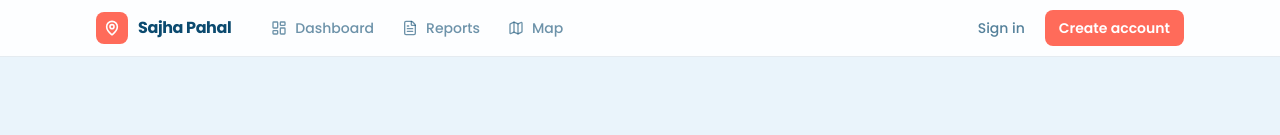
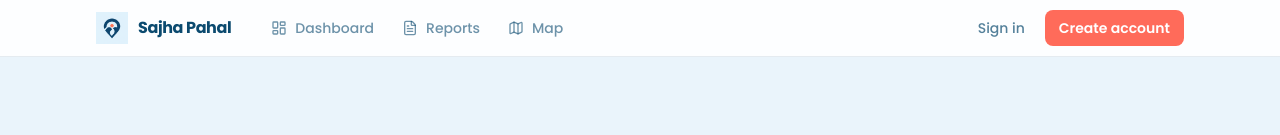
Before and after one commit to alshan-rijal/SOS-2026, a Next.js app in the folder my-app/: page / in a window 1280 px wide. Shown: the top 135 px of the page. Built offline with nearby package versions, Linux system fonts and the light colour scheme.

Commit message:
Logo Changed

```diff
--- a/my-app/components/Logo.jsx
+++ b/my-app/components/Logo.jsx
@@ -1,27 +1,35 @@
-import Link from 'next/link'
-import { MapPin } from 'lucide-react'
+import Link from "next/link";
+import Image from "next/image";
+import logoMark from "../app/business-images/Community Spark Location Pin.png";
 
 // Brand mark. `href` may be null to render a non-link logo (e.g. inside a card).
-export default function Logo({ href = '/', compact = false, className = '' }) {
+export default function Logo({ href = "/", compact = false, className = "" }) {
   const inner = (
     <>
-      <span className="flex h-8 w-8 shrink-0 items-center justify-center rounded-lg bg-accent text-white">
-        <MapPin className="h-4 w-4" strokeWidth={2.4} aria-hidden="true" />
-      </span>
+      <Image
+        src={logoMark}
+        alt=""
+        priority
+        className="h-8 w-8 shrink-0 object-contain"
+      />
       <span className="text-base font-bold tracking-tight text-ink">
         Sajha Pahal
-        {compact ? null : <span className="sr-only"> — community problem reporting</span>}
+        {compact ? null : (
+          <span className="sr-only"> — community problem reporting</span>
+        )}
       </span>
     </>
-  )
+  );
 
   if (!href) {
-    return <span className={`flex items-center gap-2.5 ${className}`}>{inner}</span>
+    return (
+      <span className={`flex items-center gap-2.5 ${className}`}>{inner}</span>
+    );
   }
 
   return (
     <Link href={href} className={`flex items-center gap-2.5 ${className}`}>
       {inner}
     </Link>
-  )
+  );
 }
```
Also changed, not shown: my-app/app/business-images/Community Spark Location Pin.png, 1 other file (tests, documents, lock files or other folders).
